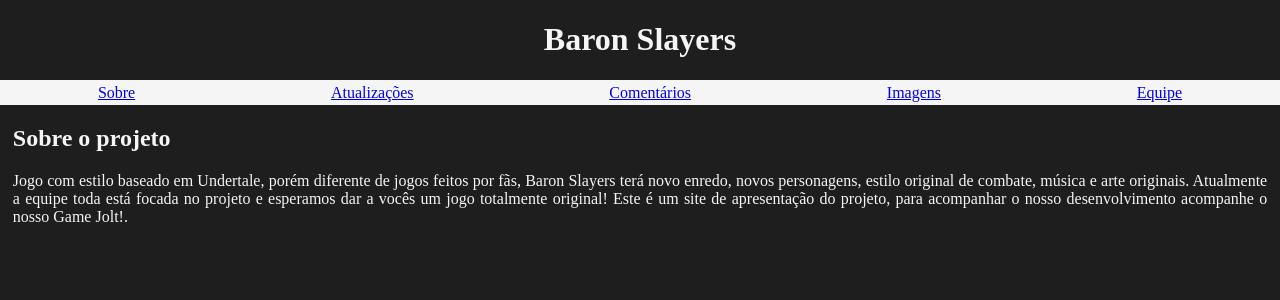
After one commit to baronslayers/BaronSlayersSite, a Django app: page /sobre in a window 1280 px wide. The commit adds this page. Shown: the top 300 px of the page. Run offline with Django 3.2, Linux system fonts and the light colour scheme.

Commit message:
Adicionar abas ao site

```diff
--- a/baronslayers/baronslayers/urls.py
+++ b/baronslayers/baronslayers/urls.py
@@ -19,5 +19,9 @@ from paginas import views
 
 urlpatterns = [
     path('admin/', admin.site.urls),
-    path('', views.index)
+    path('', views.home),
+    path('sobre', views.home),
+    path('atualizacoes', views.atualizacoes),
+    path('comentarios', views.comentarios),
+    path('imagens', views.imagens),
 ]
--- a/baronslayers/paginas/static/style.css
+++ b/baronslayers/paginas/static/style.css
@@ -15,3 +15,8 @@ nav{
     align-items: center;
     text-decoration: none;
 }
+
+section {
+    margin: 1vw;
+    text-align: justify;
+}
--- /dev/null
+++ b/baronslayers/paginas/templates/atualizacoes.html
@@ -0,0 +1,5 @@
+{% extends 'index.html' %}
+{% load static %}
+{% block content %}
+
+{% endblock %}
--- /dev/null
+++ b/baronslayers/paginas/templates/comentarios.html
@@ -0,0 +1,5 @@
+{% extends 'index.html' %}
+{% load static %}
+{% block content %}
+
+{% endblock %}
--- /dev/null
+++ b/baronslayers/paginas/templates/home.html
@@ -0,0 +1,10 @@
+{% extends 'index.html' %}
+{% load static %}
+{% block content %}
+<section>
+    <h1>Sobre o projeto</h1>
+    <p>Jogo com estilo baseado em Undertale, porém diferente de jogos feitos por fãs, Baron Slayers terá novo enredo, novos personagens, estilo original de combate, música e arte originais.
+
+        Atualmente a equipe toda está focada no projeto e esperamos dar a vocês um jogo totalmente original! Este é um site de apresentação do projeto, para acompanhar o nosso desenvolvimento acompanhe o nosso Game Jolt!.</p>
+</section>
+{% endblock %}
--- /dev/null
+++ b/baronslayers/paginas/templates/imagens.html
@@ -0,0 +1,5 @@
+{% extends 'index.html' %}
+{% load static %}
+{% block content %}
+
+{% endblock %}
--- a/baronslayers/paginas/templates/index.html
+++ b/baronslayers/paginas/templates/index.html
@@ -10,12 +10,14 @@
 <body>
     <h1>Baron Slayers</h1>
     <nav>
-        <a href="#">Home</a>
-        <a href="#">Atualizações</a>
-        <a href="#">Comentários</a>
-        <a href="#">Imagens</a>
+        <a href="sobre">Sobre</a>
+        <a href="atualizacoes">Atualizações</a>
+        <a href="comentarios">Comentários</a>
+        <a href="imagens">Imagens</a>
         <a href="https://baronslayers.github.io/">Equipe</a>
     </nav>
+    {% block content %}
 
+    {% endblock %}
 </body>
 </html>
--- a/baronslayers/paginas/views.py
+++ b/baronslayers/paginas/views.py
@@ -4,3 +4,15 @@ from django.shortcuts import render
 
 def index(request):
     return render(request, 'index.html')
+
+def home(request):
+    return render(request, 'home.html')
+
+def atualizacoes(request):
+    return render(request, 'atualizacoes.html')
+
+def comentarios(request):
+    return render(request, 'comentarios.html')
+
+def imagens(request):
+    return render(request, 'imagens.html')
```
